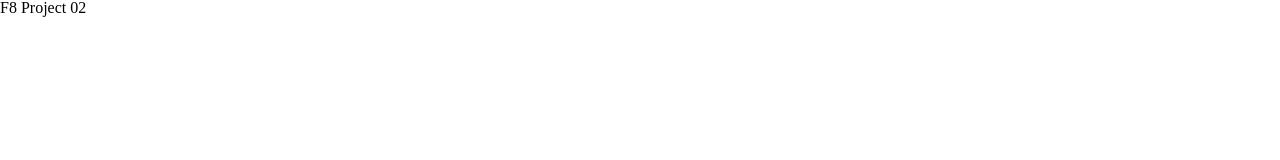
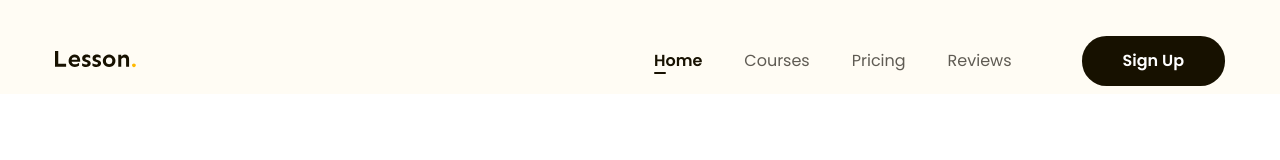
Before and after one commit to LeBaNguyen-2511/f8-htmlcss-02, a plain HTML site: page index.html in a window 1280 px wide. Shown: the top 160 px of the page. Drawn offline with Linux system fonts and the light colour scheme.

Commit message:
Create Header

```diff
--- a/assets/css/style.css
+++ b/assets/css/style.css
@@ -0,0 +1,95 @@
+* {
+    box-sizing: border-box;
+}
+
+html {
+    font-size: 62.5%;
+}
+
+body {
+    font-family: "Poppins", sans-serif;
+    font-size: 1.6rem;
+}
+
+/* ======================= Common ======================= */
+.btn {
+    min-width: 118px;
+    padding: 11px 41px;
+    margin-left: 49px;
+    border-radius: 24.5px;
+    background: #171100;
+    color: #ffffff;
+    font-weight: 600;
+    font-size: 1.6rem;
+    line-height: 1.75;
+    text-align: center;
+}
+
+a {
+    text-decoration: none;
+}
+
+.content {
+    width: 1170px;
+    max-width: calc(100% - 48px);
+    margin-left: auto;
+    margin-right: auto;
+}
+
+/* ======================= Header ======================= */
+.header {
+    padding: 28px 0 0;
+    background: #fffcf4;
+}
+
+.header.fixed {
+    position: sticky;
+    top: -28px;
+}
+
+.header .header-body {
+    display: flex;
+    align-items: center;
+    padding: 8px 0;
+}
+.header .nav {
+    margin-left: auto;
+}
+
+.header .nav ul {
+    display: flex;
+}
+
+.header .nav a {
+    padding: 8px 21px;
+    color: #5f5b53;
+    font-weight: 400;
+    font-size: 1.6rem;
+    line-height: 1.75;
+}
+
+.header .nav a:hover {
+    text-shadow: 1px 0 0 #000000;
+}
+
+.header .nav .active {
+    position: relative;
+    color: #171100;
+    font-weight: 600;
+}
+
+.header .nav .active::after {
+    content: "";
+    position: absolute;
+    left: 21px;
+    bottom: 6px;
+    display: block;
+    width: 12px;
+    height: 2px;
+    border-radius: 1px;
+    background: #171100;
+}
+
+.header .signup-btn:hover {
+    background: #171100e3;
+}
--- /dev/null
+++ b/assets/fonts/stylesheet.css
@@ -0,0 +1,45 @@
+/* ===================== Sen ===================== */
+@font-face {
+    font-family: "Sen";
+    src: url("Sen/Sen-Bold.woff2") format("woff2"),
+        url("Sen/Sen-Bold.woff") format("woff");
+    font-weight: bold;
+    font-style: normal;
+    font-display: swap;
+}
+
+@font-face {
+    font-family: "Sen";
+    src: url("Sen/Sen-ExtraBold.woff2") format("woff2"),
+        url("Sen/Sen-ExtraBold.woff") format("woff");
+    font-weight: bold;
+    font-style: normal;
+    font-display: swap;
+}
+
+@font-face {
+    font-family: "Sen";
+    src: url("Sen/Sen-Regular.woff2") format("woff2"),
+        url("Sen/Sen-Regular.woff") format("woff");
+    font-weight: normal;
+    font-style: normal;
+    font-display: swap;
+}
+
+@font-face {
+    font-family: "Sen";
+    src: url("Sen/Sen-SemiBold.woff2") format("woff2"),
+        url("Sen/Sen-SemiBold.woff") format("woff");
+    font-weight: 600;
+    font-style: normal;
+    font-display: swap;
+}
+
+@font-face {
+    font-family: "Sen";
+    src: url("Sen/Sen-Medium.woff2") format("woff2"),
+        url("Sen/Sen-Medium.woff") format("woff");
+    font-weight: 500;
+    font-style: normal;
+    font-display: swap;
+}
--- a/index.html
+++ b/index.html
@@ -1,13 +1,51 @@
 <!DOCTYPE html>
 <html lang="en">
-<head>
-    <meta charset="UTF-8">
-    <meta name="viewport" content="width=device-width, initial-scale=1.0">
-    <title>F8 Project 02</title>
-    <link rel="stylesheet" href="./assets/css/reset.css">
-    <link rel="stylesheet" href="./assets/css/style.css">
-</head>
-<body>
-    <h1>F8 Project 02</h1>
-</body>
+    <head>
+        <meta charset="UTF-8" />
+        <meta name="viewport" content="width=device-width, initial-scale=1.0" />
+        <title>F8 Project 02</title>
+        <link rel="stylesheet" href="./assets/css/reset.css" />
+        <link rel="preconnect" href="https://fonts.googleapis.com" />
+        <link rel="preconnect" href="https://fonts.gstatic.com" crossorigin />
+        <link
+            href="https://fonts.googleapis.com/css2?family=Poppins:ital,wght@0,100;0,200;0,300;0,400;0,500;0,600;0,700;0,800;0,900;1,100;1,200;1,300;1,400;1,500;1,600;1,700;1,800;1,900&display=swap"
+            rel="stylesheet"
+        />
+        <link rel="stylesheet" href="./assets/fonts/stylesheet.css" />
+        <link rel="stylesheet" href="./assets/css/style.css" />
+    </head>
+    <body>
+        <main style="height: 5000px;">
+            <header class="header fixed">
+                <div class="content">
+                    <div class="header-body">
+                        <a href="/">
+                            <img
+                                src="./assets/img/logo.svg"
+                                alt="Lesson."
+                                class="logo"
+                            />
+                        </a>
+                        <nav class="nav">
+                            <ul>
+                                <li>
+                                    <a href="/" class="active">Home</a>
+                                </li>
+                                <li>
+                                    <a href="#!">Courses</a>
+                                </li>
+                                <li>
+                                    <a href="#!">Pricing</a>
+                                </li>
+                                <li>
+                                    <a href="#!">Reviews</a>
+                                </li>
+                            </ul>
+                        </nav>
+                        <a href="#!" class="btn signup-btn">Sign Up</a>
+                    </div>
+                </div>
+            </header>
+        </main>
+    </body>
 </html>
```
Also changed, not shown: assets/fonts/Sen/Sen-Bold.woff (added), assets/fonts/Sen/Sen-Bold.woff2 (added), assets/fonts/Sen/Sen-ExtraBold.woff (added), assets/fonts/Sen/Sen-ExtraBold.woff2 (added), assets/fonts/Sen/Sen-Medium.woff (added), assets/fonts/Sen/Sen-Medium.woff2 (added), assets/fonts/Sen/Sen-Regular.woff (added), assets/fonts/Sen/Sen-Regular.woff2 (added), assets/fonts/Sen/Sen-SemiBold.woff (added), assets/fonts/Sen/Sen-SemiBold.woff2 (added), assets/img/logo.svg (added).
